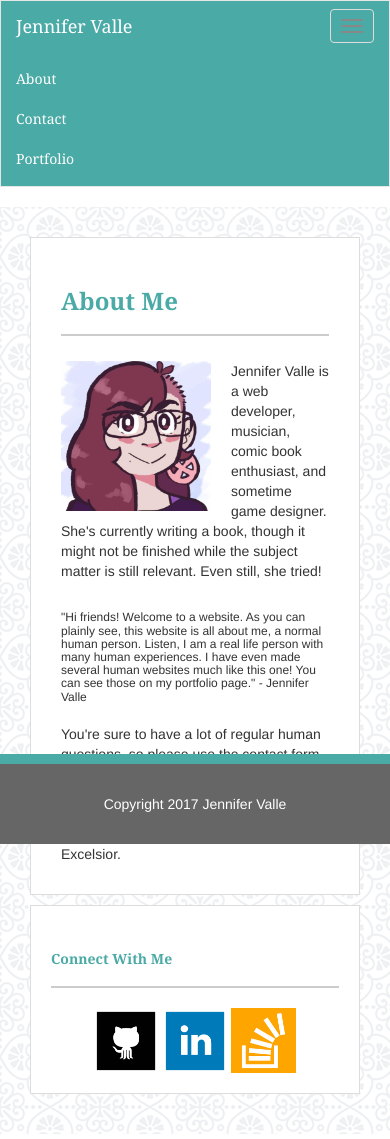
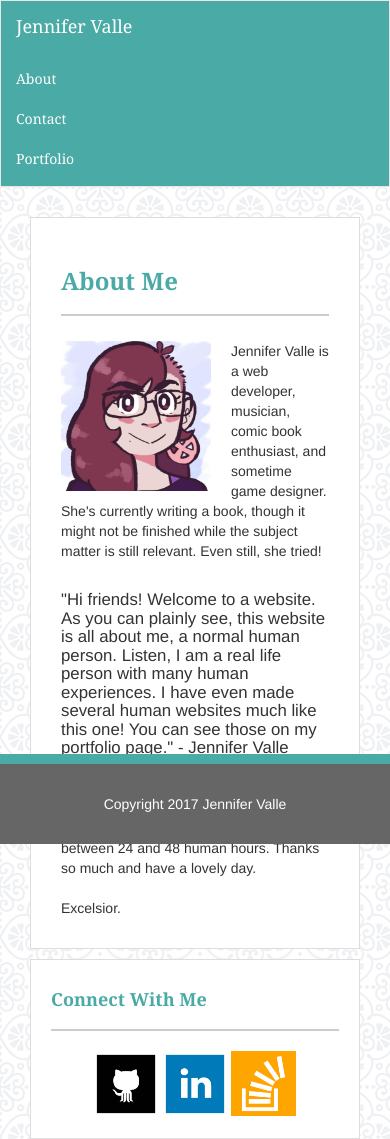
Before and after one commit to jvallexm/Bootstrap-Portfolio, a plain HTML site: page index.html in a window 390 px wide. Shown: the top 1139 px of the page. Drawn offline with nearby package versions, Linux system fonts and the light colour scheme.

Commit message:
Added Boostrap Nav Bar

```diff
--- a/assets/style.css
+++ b/assets/style.css
@@ -6,8 +6,12 @@ body{
   /*Site Headings*/
   font-family: 'Georgia', Times, Times New Roman, serif;
 }
+nav{
+  margin-bottom: 0px !important;
+}
 #main{
   background-image: url(../images/regal.png);
+  min-height: 800px;
 }
 #about{
 	margin-top: 25px;
@@ -100,6 +104,7 @@ body{
 }
 
 #quote{
+  font-size: 120%;
   margin-bottom: 20px;
 }
 
--- a/index.html
+++ b/index.html
@@ -15,12 +15,6 @@
 		<div class="container-fluid teal title">
 
 			<div class="navbar-header teal">
-				<button type="button" class="navbar-toggle" data-toggle="collapse" data-target=".navbar-ex1-collapse">
-					<span class="sr-only">Toggle navigation</span>
-					<span class="icon-bar"></span>
-					<span class="icon-bar"></span>
-					<span class="icon-bar"></span>
-				</button>
 				<a class="navbar-brand teal" href="#">Jennifer Valle</a>
 			</div>
 
@@ -28,44 +22,12 @@
 			<div>
 				<ul class="nav navbar-nav navbar-right teal">
 					<li><a href="#" class="teal bland">About</a></li>
-					<li><a href="#" class="teal bland">Contact</a></li>
-					<li><a href="#" class="teal bland">Portfolio</a></li>
+					<li><a href="contact.html" class="teal bland">Contact</a></li>
+					<li><a href="portfolio.html" class="teal bland">Portfolio</a></li>
 				</ul>
 			</div>
 		</div>
 	</nav>
-
-
-    <!--Top-->
-
-    <!--
-    <header id="header" class="text-center container-fluid">
-      		<div class="row">
-
-          		<div class="col-md-6">
-              		<center>
-                	<div id="my-name" class="teal">
-                  		<h2 class="from-top">Jennifer Valle</h2>
-                	</div>
-              		</center>
-          		</div>
-
-          		<div class="col-md-6 regular">
-          			<div class="bottom">
-	            		<div class="row">
-
-	              			<div class="col-sm-4"> About </div>
-
-				            <div class="col-sm-4"> <a href="portfolio.html" class="bland regular">Portfolio</a> </div>
-
-				            <div class="col-sm-4"> <a href="contact.html" class="bland regular">Contact</a> </div>
-
-	            		</div>
-            		</div>
-          		</div>
-
-      		</div>
-    </header> -->
 
     <!-- Middle -->
 
@@ -111,9 +73,9 @@
 
           		<div id="sidebar">
 
-		            <h5 class="title teal-text gray-line">
+		            <h4 class="title teal-text gray-line">
 		              Connect With Me
-		            </h5>
+		            </h4>
 
 		            <center>
 
```
Also changed, not shown: 1 other file.
